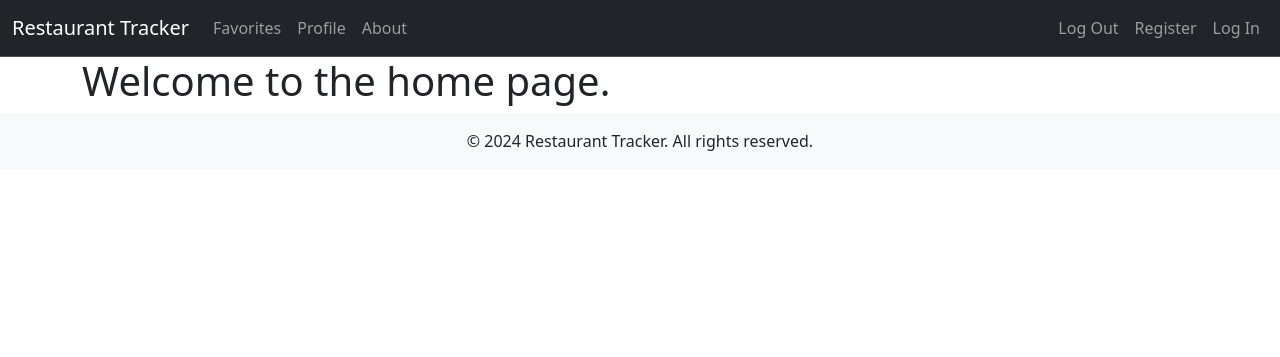
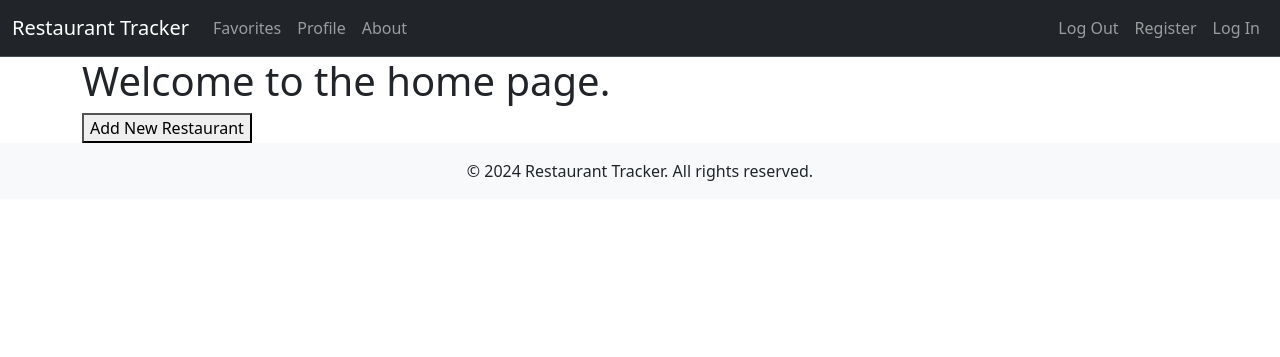
Before and after one commit to pliabraaten/restaurant-tracker, a Python web app: template app/templates/index.html in a window 1280 px wide. Shown: the top 357 px of the page. Run offline with Jinja, Linux system fonts and the light colour scheme; the template is opened without the code that fills it, so the values that code supplies are empty.

Commit message:
Add restaurant add button to home page

```diff
--- a/app/models.py
+++ b/app/models.py
@@ -40,6 +40,8 @@ class Restaurant(db.Model):
     # Establish many to one relationship with Meal
     meals = relationship('Meal', back_populates='restaurant')
 
+    # TODO: ADD TAGS TABLE TO HOLD TAGS TO RESTAURANTS MANY TO ONE
+
 # Meal Table
 class Meal(db.Model):
     __tablename__ = 'meals'
--- a/app/templates/index.html
+++ b/app/templates/index.html
@@ -5,10 +5,13 @@
 {% endblock %}
 
 {% block content %}
-<div>
-    <h1>Welcome to the home page.</h1>
+    <div>
+        <h1>Welcome to the home page.</h1>
+    </div>
+    <div>
+        <button type="submit" action="add_rest">Add New Restaurant</button>
+    </div>
 
-</div>
 
 
 {% endblock %}
```
